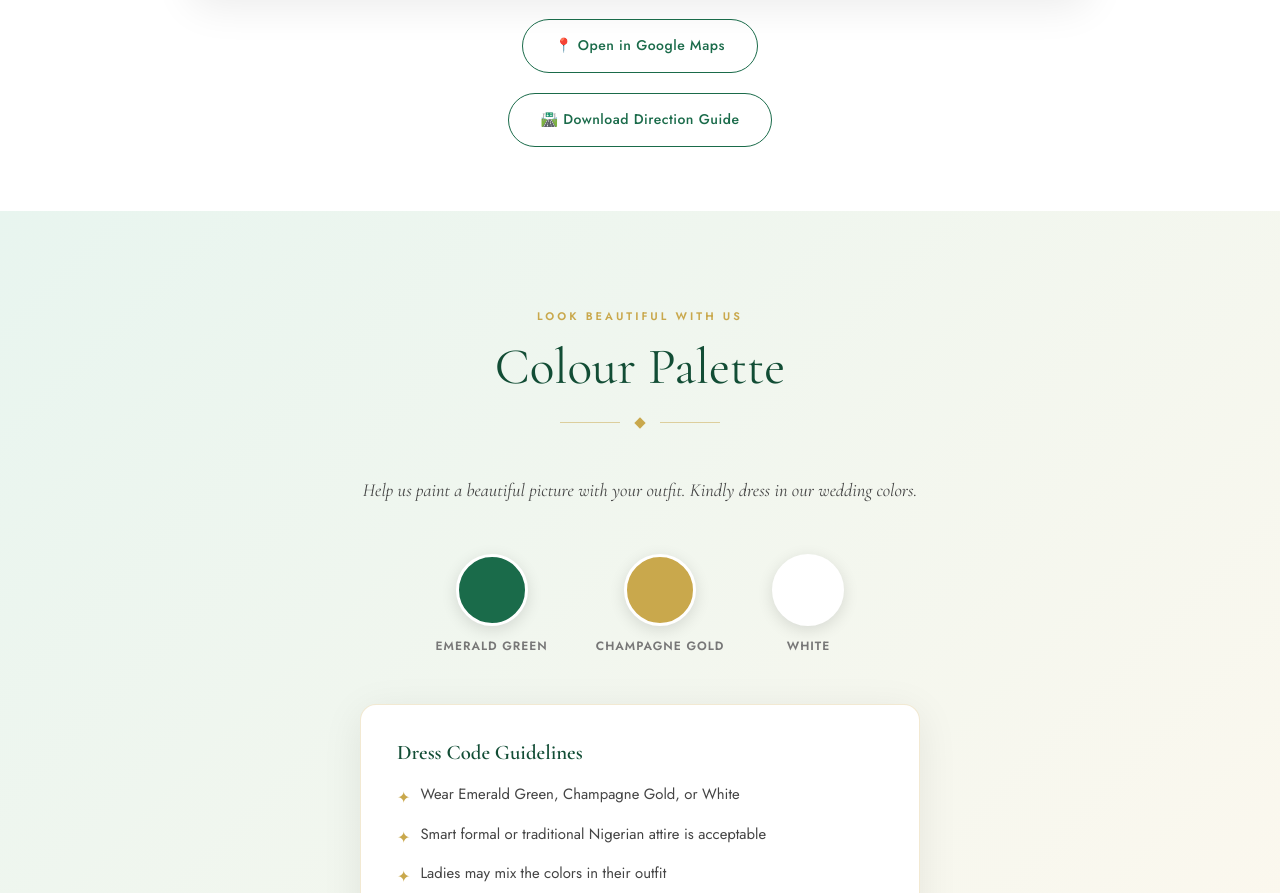
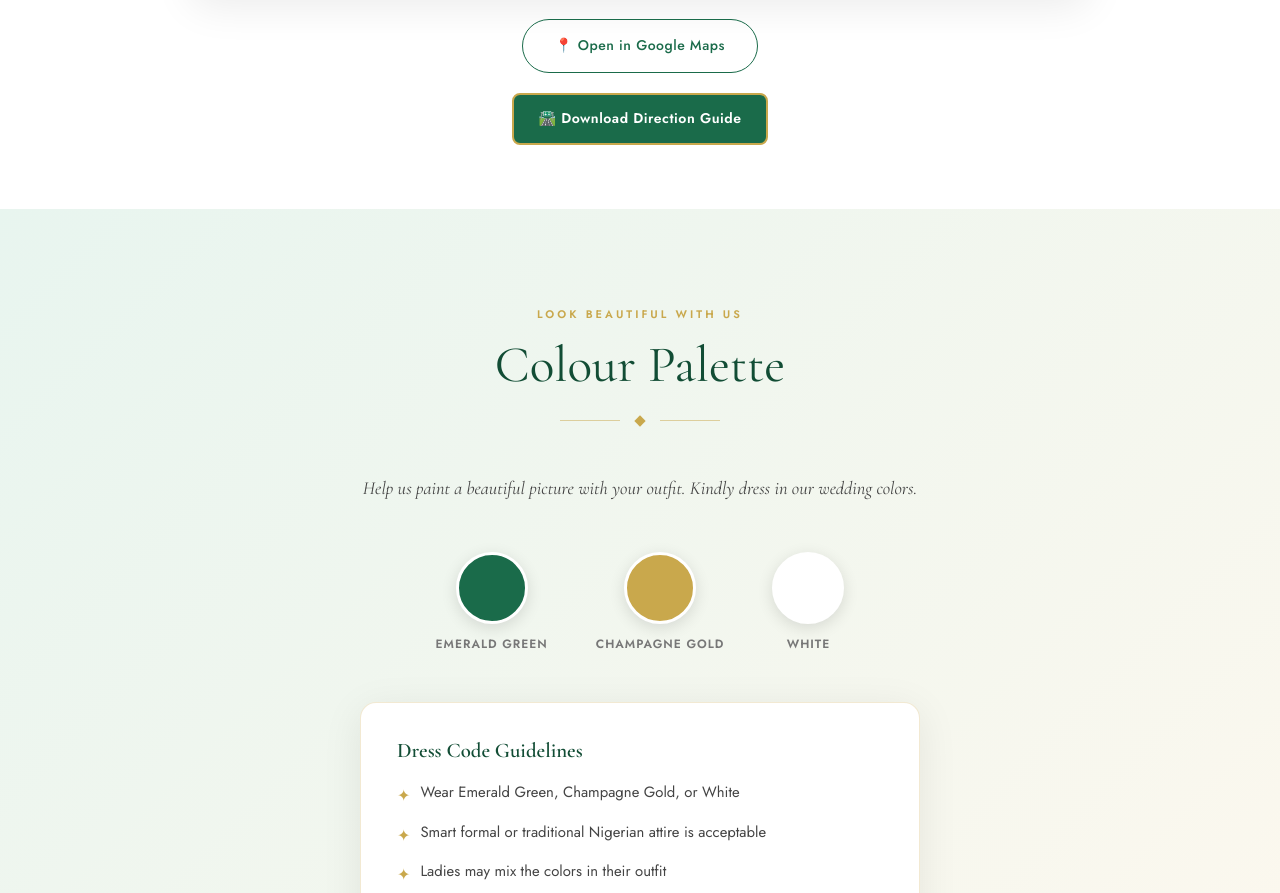
Before and after one commit to General-Airkay/Wedding-site, a Next.js app: page /wedding-details in a window 1280 px wide. Shown: the part 2315-3208 px from the top of the page. Built offline with nearby package versions, Linux system fonts and the light colour scheme.

Commit message:
Update wedding-details.js

```diff
--- a/pages/wedding-details.js
+++ b/pages/wedding-details.js
@@ -154,7 +154,7 @@ export default function WeddingDetails() {
               href="https://drive.google.com"
               target="_blank"
               rel="noopener noreferrer"
-              className="btn btn-outline"
+              className="btn direction-btn"
               style={{ display: 'inline-flex' }}
             >
               🛣️ Download Direction Guide
```
